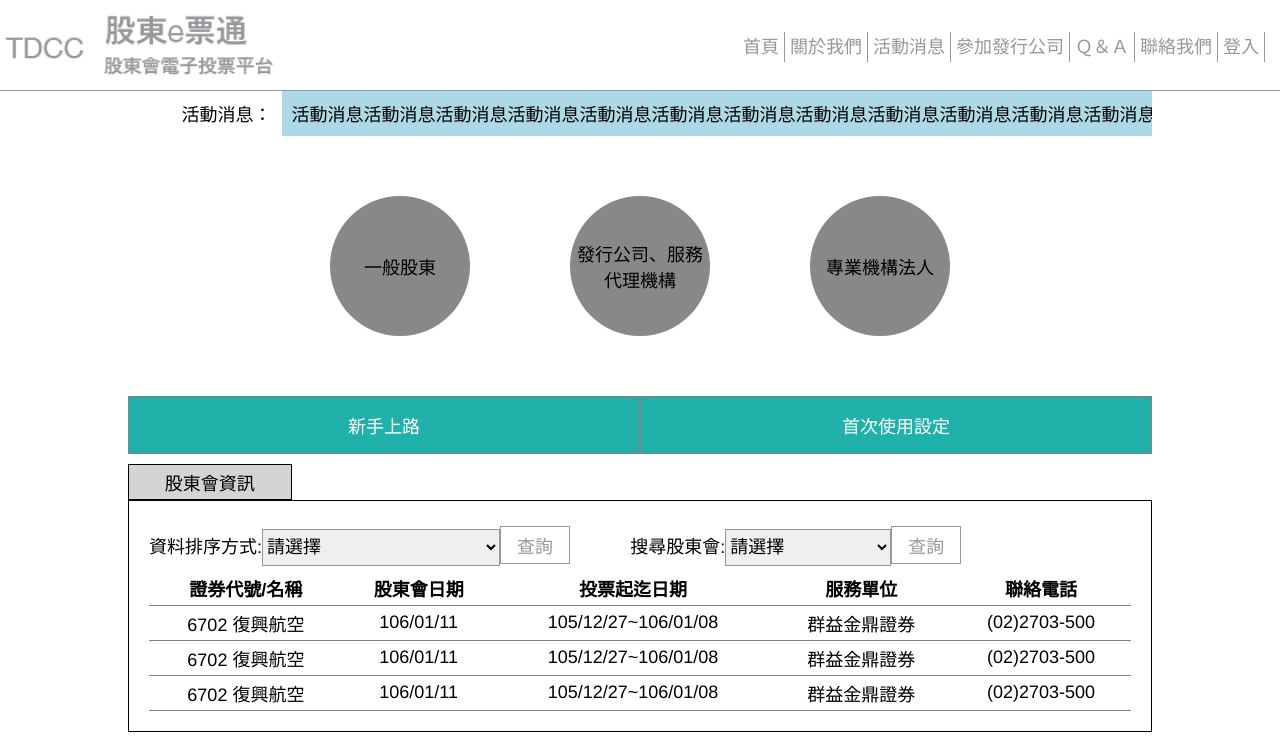
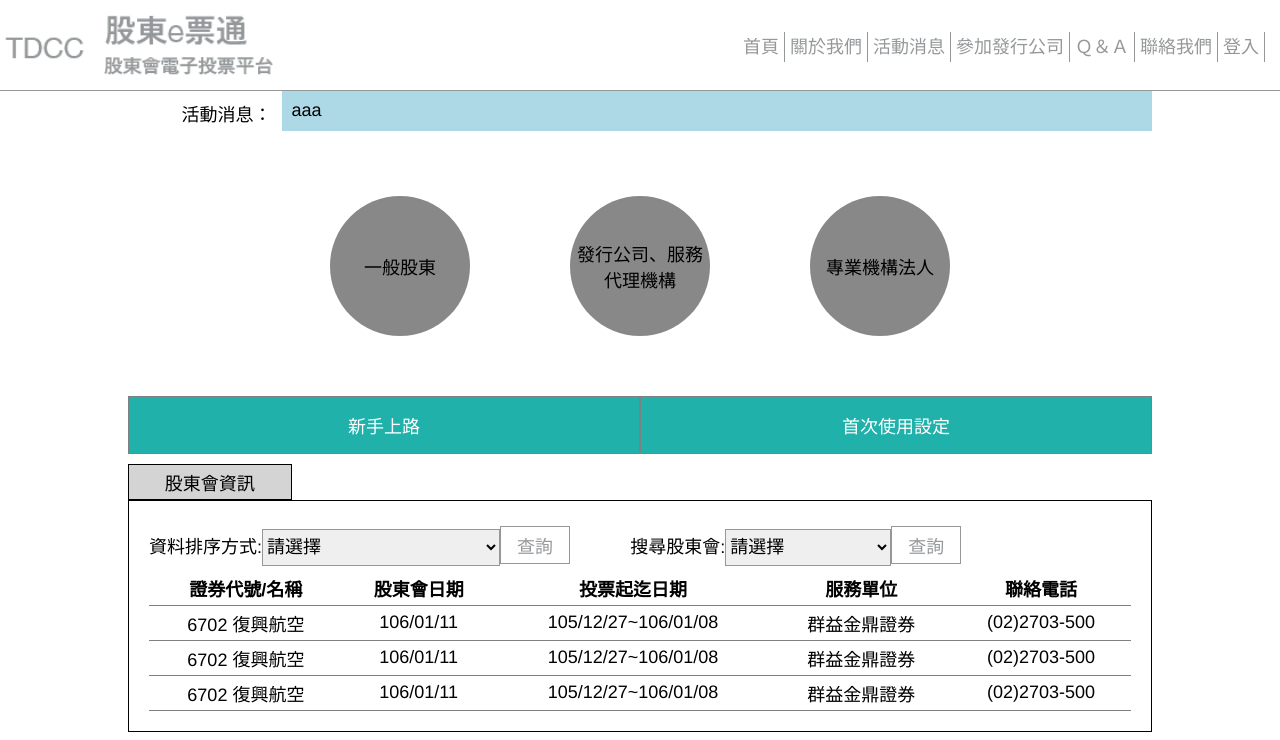
Before and after one commit to amber90031/angular-tdcc-project, an Angular app: page /index in a window 1280 px wide. Shown: the top 740 px of the page. Built offline with nearby package versions, Linux system fonts and the light colour scheme.

Commit message:
輪播公告

```diff
--- a/src/app/index/index/index.component.html
+++ b/src/app/index/index/index.component.html
@@ -4,7 +4,7 @@
       活動消息：
     </label>
     <div class="c-news-container">
-      活動消息活動消息活動消息活動消息活動消息活動消息活動消息活動消息活動消息活動消息活動消息活動消息活動消息活動消息活動消息
+      {{ anmtStr }}
     </div>
   </div>
   <div class="c-brand">
--- a/src/app/index/index/index.component.ts
+++ b/src/app/index/index/index.component.ts
@@ -1,4 +1,6 @@
 import { Component, OnInit } from '@angular/core';
+import { Observable, timer } from 'rxjs';
+import { take, map } from 'rxjs/operators';
 
 @Component({
   selector: 'app-index',
@@ -6,10 +8,33 @@ import { Component, OnInit } from '@angular/core';
   styleUrls: ['./index.component.css']
 })
 export class IndexComponent implements OnInit {
+  // 公告
+  anmtStr: string;
+  // 公告切換秒數
+  anmtSecond: number;
+  // 公告內容
+  anmtList: string[] = ['aaa', 'bbb', 'ccc', 'ddd'];
 
-  constructor() { }
+  constructor() {
+    this.anmtSecond = 5;
+    console.log('constructor');
+  }
 
   ngOnInit() {
+    console.log('on init');
+    this.changeAnmtStr();
   }
 
+  /**
+   * 修改最新公告
+   *
+   * @memberof IndexComponent
+   */
+  changeAnmtStr() {
+    timer(0, 1000 * this.anmtSecond).subscribe(tmr => {
+      const anmtLength = this.anmtList.length;
+      const anmtCnt = (tmr + anmtLength) % anmtLength;
+      this.anmtStr = this.anmtList[anmtCnt];
+    });
+  }
 }
```
